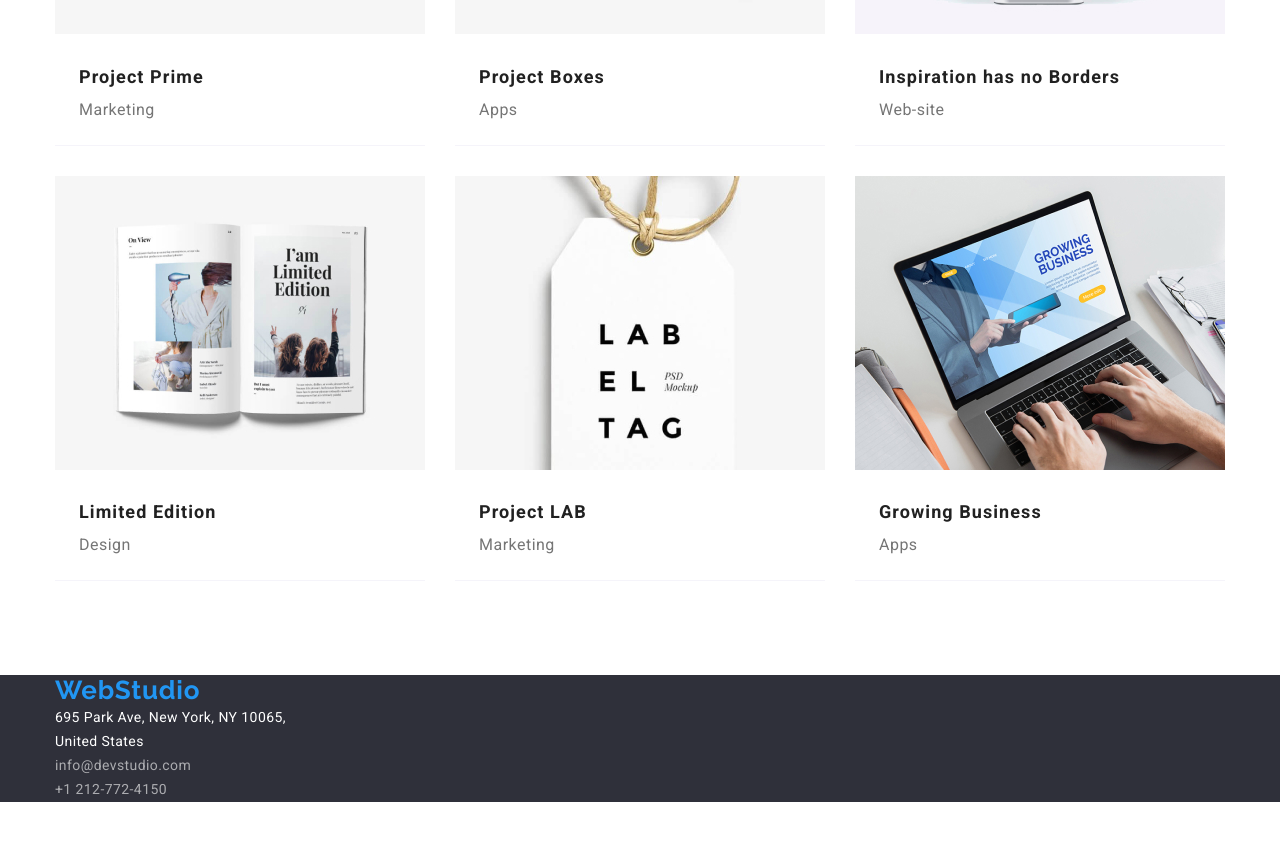
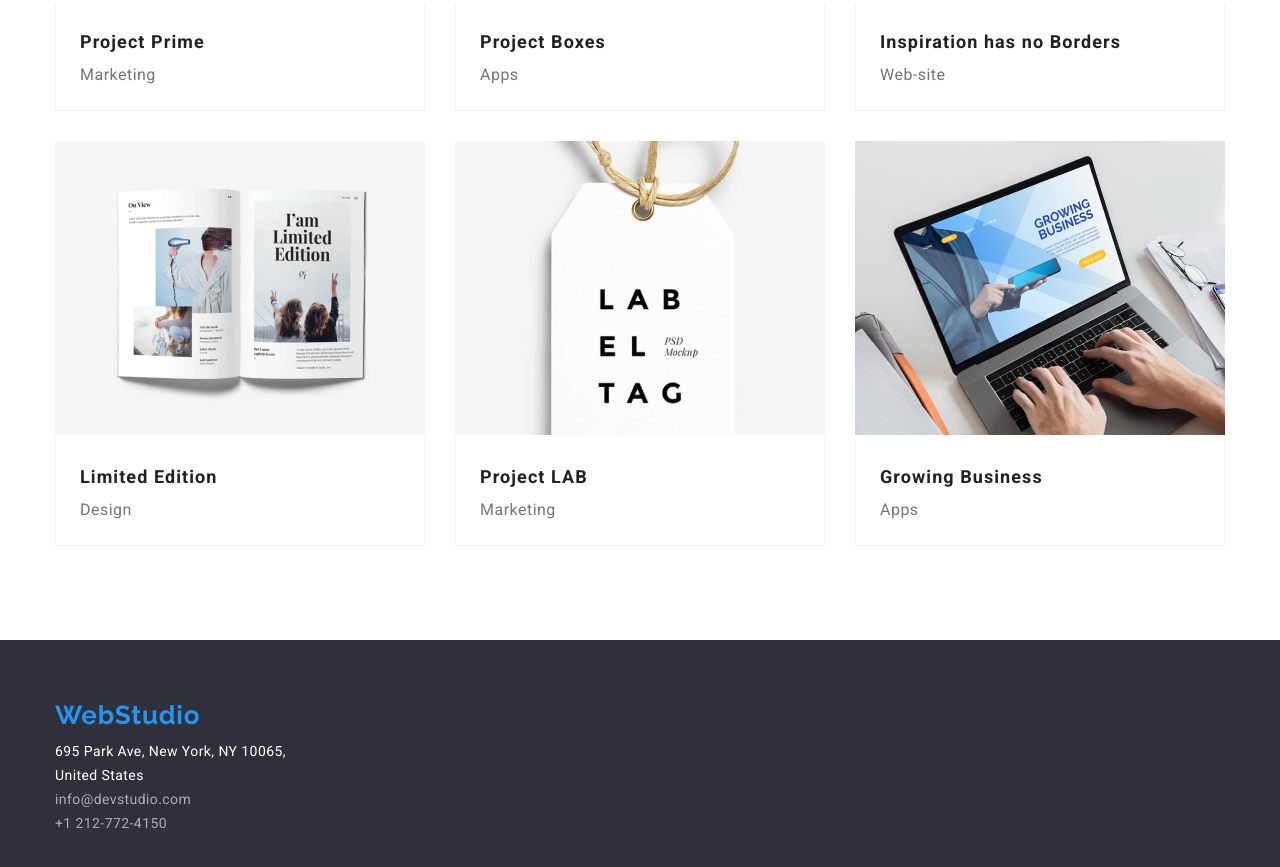
Before and after one commit to IYuliia/goit-markup-hw-03-fullstack, a plain HTML site: page portfolio.html in a window 1280 px wide. Shown: the part 995-1862 px from the top of the page. Before the commit the page ends 1797 px from the top, so only its background shows below. Drawn offline with nearby package versions, Linux system fonts and the light colour scheme.

Commit message:
mistakes fixed

```diff
--- a/css/style.css
+++ b/css/style.css
@@ -35,7 +35,6 @@ p {
 
 .section {
   padding-top: 94px;
-  padding-bottom: 94px;
 }
 
 .container {
@@ -47,7 +46,6 @@ p {
 
 .header {
   border-bottom: 1px solid var(--secondary-background-color);
-  margin-bottom: 45px;
 }
 
 .main-nav {
@@ -131,6 +129,8 @@ p {
 .hero {
   background-color: var(--main-background-color);
   text-align: center;
+  padding-top: 200px;
+  padding-bottom: 200px;
 }
 
 .hero-title {
@@ -202,6 +202,9 @@ p {
   color: var(--secondary-text-color);
 }
 
+.what-we-do {
+  padding-bottom: 94px;
+}
 .what-we-do .list {
   display: flex;
 }
@@ -226,6 +229,7 @@ p {
 
 .team-members {
   background-color: var(--secondary-background-color);
+  padding-bottom: 94px;
 }
 
 .team-members .list {
@@ -237,6 +241,7 @@ p {
   width: 270px;
   padding-bottom: 30px;
   margin-right: 30px;
+  text-align: center;
 }
 
 .member-card:nth-child(4n) {
@@ -293,9 +298,12 @@ p {
 
 footer {
   background-color: var(--main-background-color);
+  padding-top: 60px;
+  padding-bottom: 60px;
 }
 
 address {
+  margin-top: 9px;
   font-style: normal;
 }
 
@@ -312,6 +320,7 @@ address {
   background-color: var(--secondary-background-color);
   border: 1px solid transparent;
   border-radius: 4px;
+  padding: 6px 22px;
 }
 
 .filter-btn:hover,
@@ -338,9 +347,7 @@ address {
   font-weight: 700;
   font-size: 18px;
   line-height: 2;
-  padding-top: 20px;
   letter-spacing: 0.06em;
-  padding-left: 24px;
 }
 
 .portfolio-text {
@@ -350,8 +357,15 @@ address {
   letter-spacing: 0.03em;
 
   color: var(--secondary-text-color);
+}
+
+.item-descrtiption {
+  padding-top: 20px;
   padding-left: 24px;
   padding-bottom: 20px;
+  border-right: 1px solid var(--secondary-background-color);
+  border-left: 1px solid var(--secondary-background-color);
+  border-bottom: 1px solid var(--secondary-background-color);
 }
 
 .our-products.list {
@@ -363,7 +377,6 @@ address {
   width: 370px;
   margin-right: 30px;
   margin-bottom: 30px;
-  border-bottom: 1px solid var(--secondary-background-color);
 }
 
 .our-products .item:nth-child(3n) {
@@ -373,3 +386,7 @@ address {
 .our-products .item:nth-last-child(-n + 3) {
   margin-bottom: 0;
 }
+
+.portfolio.section {
+  padding-bottom: 94px;
+}
--- a/portfolio.html
+++ b/portfolio.html
@@ -49,7 +49,7 @@
       </div>
     </header>
     <main>
-      <section class="section">
+      <section class="portfolio section">
         <div class="container">
           <h2 hidden>Filter</h2>
           <ul class="filter-list list">
@@ -75,50 +75,68 @@
           <ul class="our-products list">
             <li class="item">
               <img src="./images/img_1.jpg" alt="our products" width="370" />
+              <div class="item-descrtiption">
                 <h3 class="portfolio-subtitle">Technoduck</h3>
                 <p class="portfolio-text">Web-site</p>
+              </div>
             </li>
             <li class="item">
               <img src="./images/img_2.jpg" alt="our products" width="370" />
+              <div class="item-descrtiption">
                 <h3 class="portfolio-subtitle">
                   Poster New Orlean vs Golden Star
                 </h3>
                 <p class="portfolio-text">Design</p>
+              </div>
             </li>
             <li class="item">
               <img src="./images/img_3.jpg" alt="our products" width="370" />
+              <div class="item-descrtiption">
                 <h3 class="portfolio-subtitle">Seafood Restaurant</h3>
                 <p class="portfolio-text">Apps</p>
+              </div>
             </li>
             <li class="item">
               <img src="./images/img_4.jpg" alt="our products" width="370" />
+              <div class="item-descrtiption">
                 <h3 class="portfolio-subtitle">Project Prime</h3>
                 <p class="portfolio-text">Marketing</p>
+              </div>
             </li>
             <li class="item">
               <img src="./images/img_5.jpg" alt="our products" width="370" />
+              <div class="item-descrtiption">
                 <h3 class="portfolio-subtitle">Project Boxes</h3>
                 <p class="portfolio-text">Apps</p>
+              </div>
             </li>
             <li class="item">
               <img src="./images/img_6.jpg" alt="our products" width="370" />
+              <div class="item-descrtiption">
                 <h3 class="portfolio-subtitle">Inspiration has no Borders</h3>
                 <p class="portfolio-text">Web-site</p>
+              </div>
             </li>
             <li class="item">
               <img src="./images/img_7.jpg" alt="our products" width="370" />
+              <div class="item-descrtiption">
                 <h3 class="portfolio-subtitle">Limited Edition</h3>
                 <p class="portfolio-text">Design</p>
+              </div>
             </li>
             <li class="item">
               <img src="./images/img_8.jpg" alt="our products" width="370" />
+              <div class="item-descrtiption">
                 <h3 class="portfolio-subtitle">Project LAB</h3>
                 <p class="portfolio-text">Marketing</p>
+              </div>
             </li>
             <li class="item">
               <img src="./images/img_9.jpg" alt="our products" width="370" />
+              <div class="item-descrtiption">
                 <h3 class="portfolio-subtitle">Growing Business</h3>
                 <p class="portfolio-text">Apps</p>
+              </div>
             </li>
           </ul>
         </div>
```
Lines whose indentation alone changed are shown as unchanged.
